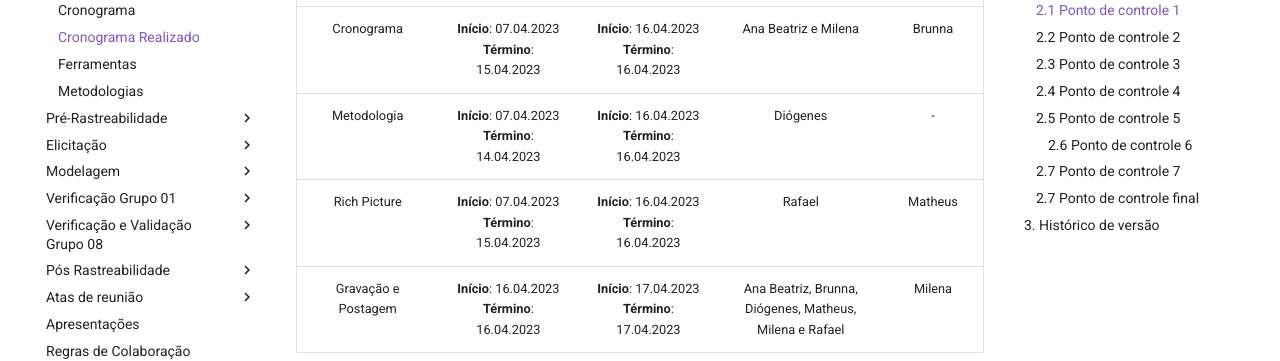
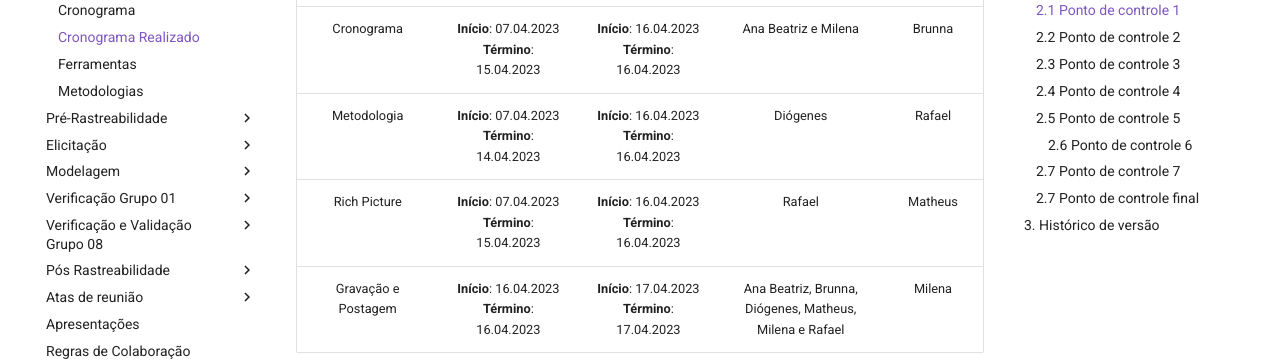
Before and after one commit to Requisitos-de-Software/2023.1-Twitch, an MkDocs documentation site: the page built from docs/planejamento/cronograma_realizado.md, in a window 1280 px wide and 900 px high, scrolled down 629 px. Shown: the part 152-513 px from the top of the window. Built offline with MkDocs 1.6.1 and Material for MkDocs 9.7.7, drawn with Linux system fonts in a browser that asks for light colours; comment, search, counter and statistics services are not loaded.

Commit message:
Update cronograma_realizado.md

```diff
--- a/docs/planejamento/cronograma_realizado.md
+++ b/docs/planejamento/cronograma_realizado.md
@@ -17,7 +17,7 @@ O ponto de controle 1 teve como foco o planejamento para a execução do projeto
 | Página Inicial (equipe) e GitHub Pages | **Início**: 07.04.2023  **Término**: 14.04.2023 | **Início**: -  **Término**: - | Matheus | - |
 | Ferramentas do Projeto | **Início**: 07.04.2023  **Término**: 14.04.2023 | **Início**: 16.04.2023  **Término**: 20.04.2023 | Brunna | Rafael |
 | Cronograma | **Início**: 07.04.2023  **Término**: 15.04.2023 | **Início**: 16.04.2023  **Término**: 16.04.2023 | Ana Beatriz e Milena | Brunna |
-| Metodologia | **Início**: 07.04.2023  **Término**: 14.04.2023 | **Início**: 16.04.2023  **Término**: 16.04.2023 | Diógenes | - |
+| Metodologia | **Início**: 07.04.2023  **Término**: 14.04.2023 | **Início**: 16.04.2023  **Término**: 16.04.2023 | Diógenes | Rafael |
 | Rich Picture | **Início**: 07.04.2023  **Término**: 15.04.2023 | **Início**: 16.04.2023  **Término**: 16.04.2023 | Rafael | Matheus |
 | Gravação e Postagem | **Início**: 16.04.2023  **Término**: 16.04.2023 | **Início**: 17.04.2023 **Término**: 17.04.2023 | Ana Beatriz, Brunna, Diógenes, Matheus, Milena e Rafael | Milena |
 
```
